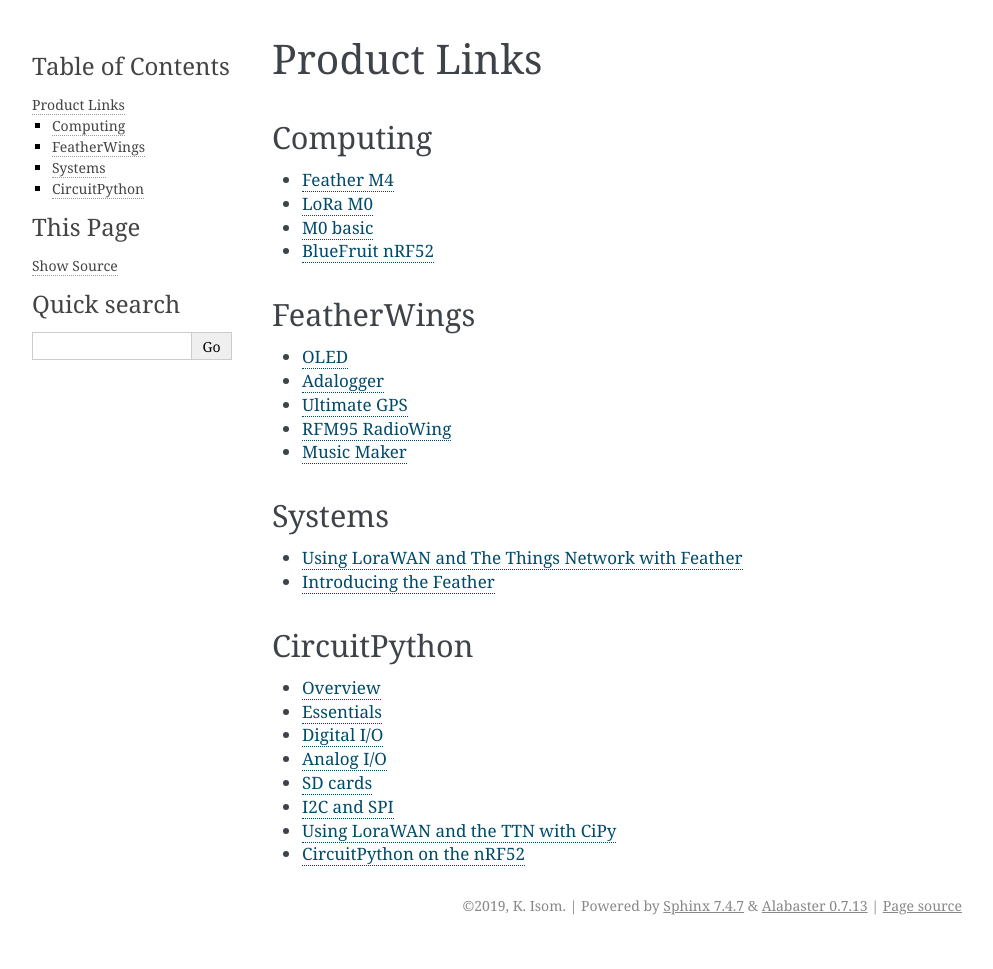
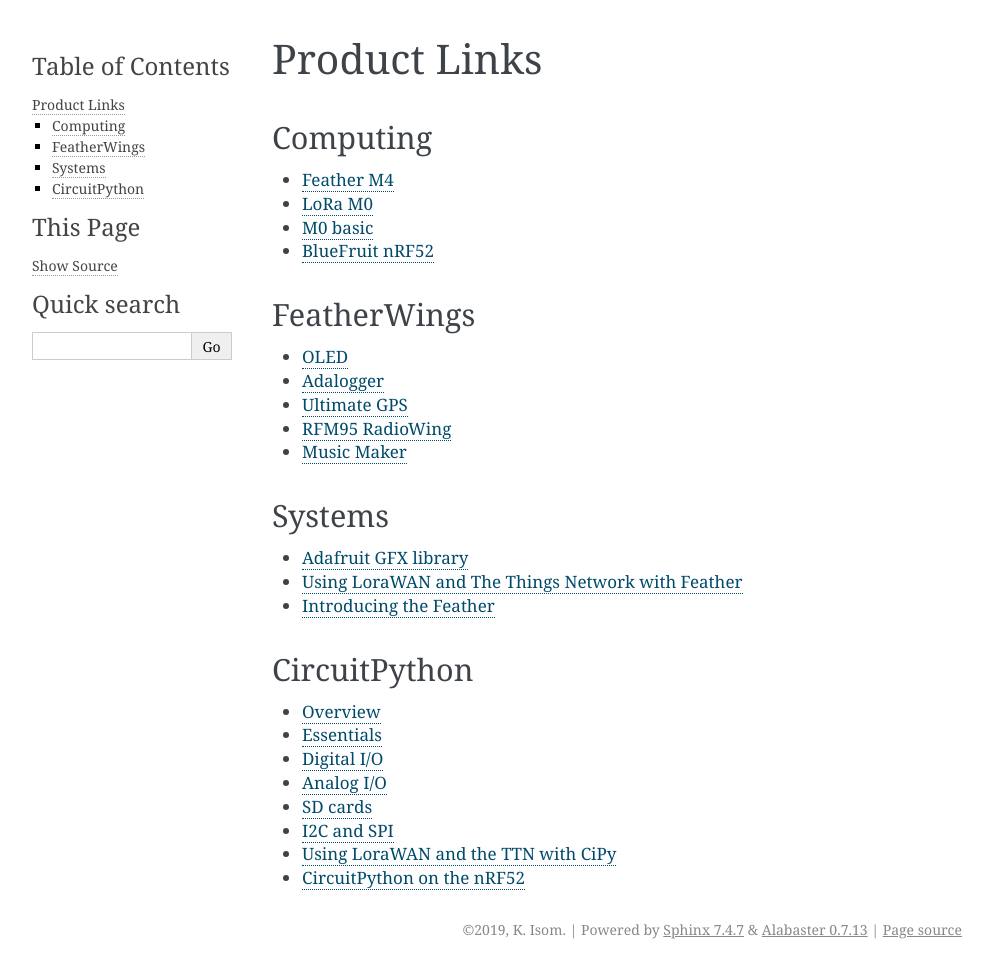
Before and after one commit to kisom/feather-notebook, a Sphinx documentation site: the page built from source/links.rst, in a window 1280 px wide. Shown: the whole page, without its empty margins (148-1141 px from the left). Built offline with Sphinx 7.4.7, drawn with Linux system fonts in a browser that asks for light colours; before the commit the page ends 945 px from its top, so only the background shows below that.

Commit message:
Add GFX library to links.

```diff
--- a/source/links.rst
+++ b/source/links.rst
@@ -27,6 +27,7 @@
 Systems
 -------
 
+-  `Adafruit GFX library <https://learn.adafruit.com/adafruit-gfx-graphics-library/>`__
 -  `Using LoraWAN and The Things Network with
    Feather <https://learn.adafruit.com/the-things-network-for-feather/>`__
 -  `Introducing the
```
